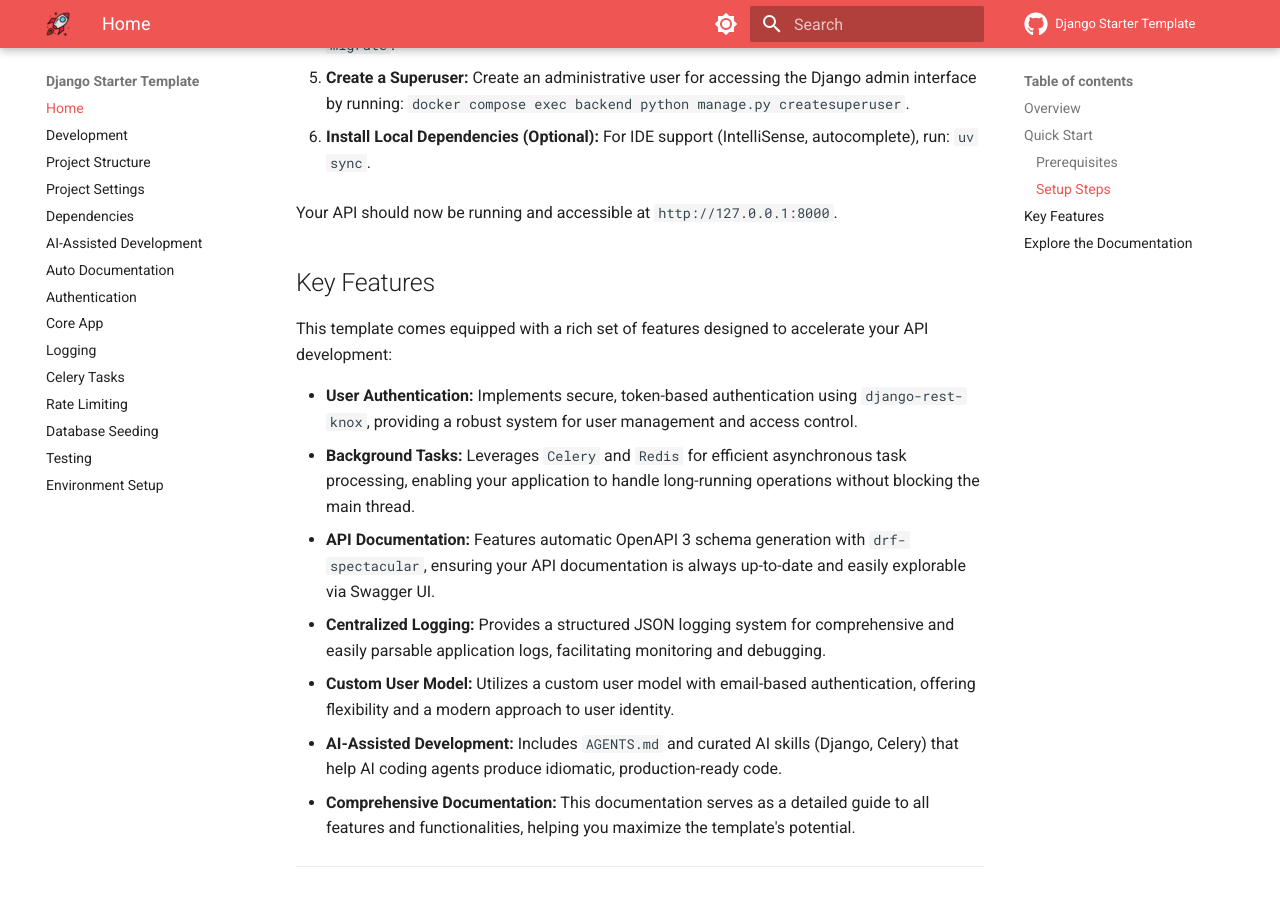
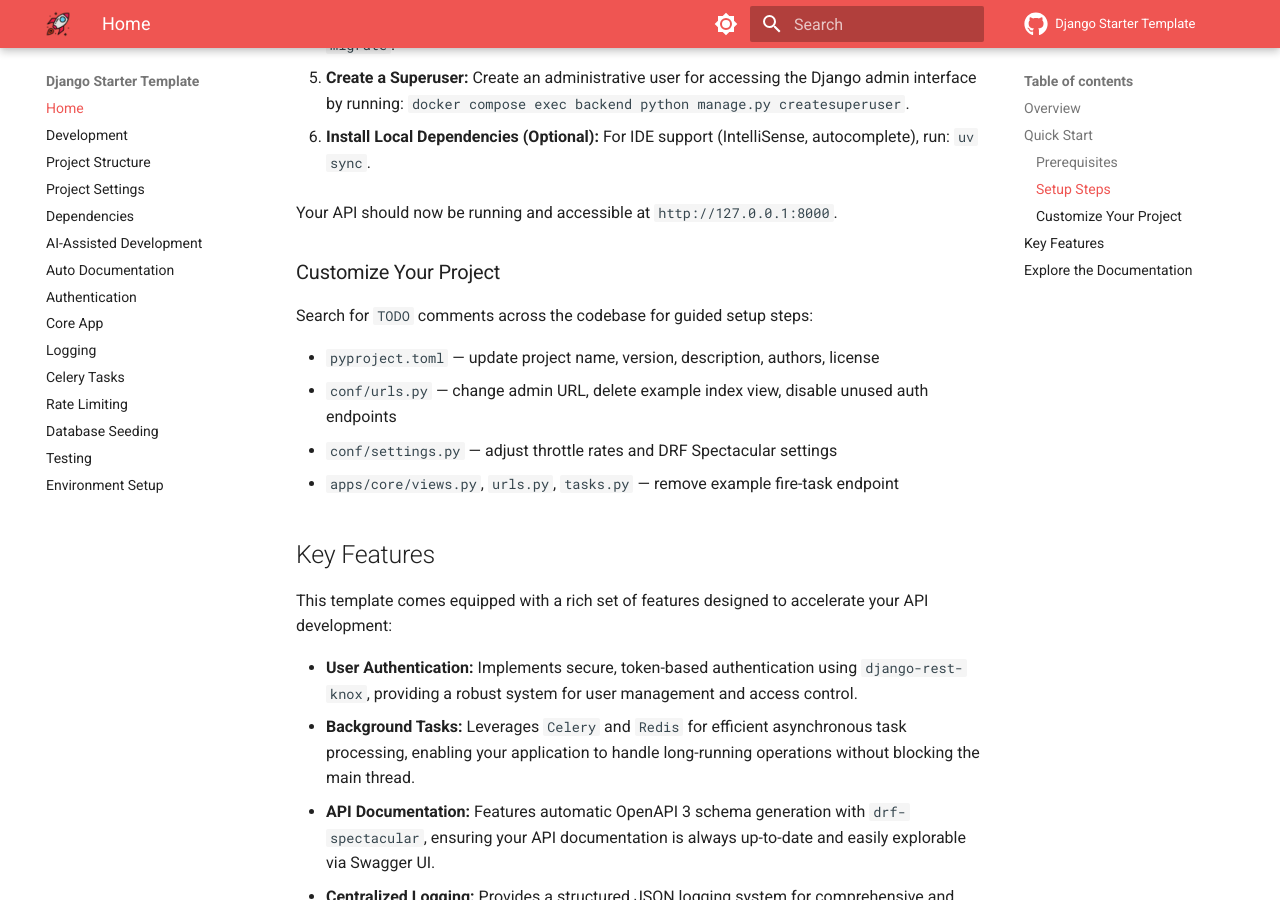
Before and after one commit to wilfredinni/django-starter-template, an MkDocs documentation site: the page built from docs/index.md, in a window 1280 px wide and 900 px high, scrolled down 1141 px. Built offline with MkDocs 1.6.1 and Material for MkDocs 9.7.7, drawn with Linux system fonts in a browser that asks for light colours; comment, search, counter and statistics services are not loaded.

Commit message:
Add TODO-guided customization steps documentation

```diff
--- a/docs/index.md
+++ b/docs/index.md
@@ -41,6 +41,15 @@ Follow these steps to set up your development environment:
 
 Your API should now be running and accessible at `http://127.0.0.1:8000`.
 
+### Customize Your Project
+
+Search for `TODO` comments across the codebase for guided setup steps:
+
+- `pyproject.toml` — update project name, version, description, authors, license
+- `conf/urls.py` — change admin URL, delete example index view, disable unused auth endpoints
+- `conf/settings.py` — adjust throttle rates and DRF Spectacular settings
+- `apps/core/views.py`, `urls.py`, `tasks.py` — remove example fire-task endpoint
+
 ## Key Features
 
 This template comes equipped with a rich set of features designed to accelerate your API development:
```
Also changed, not shown: CHANGELOG.md (+1 -0 lines), README.md (+7 -0 lines).
